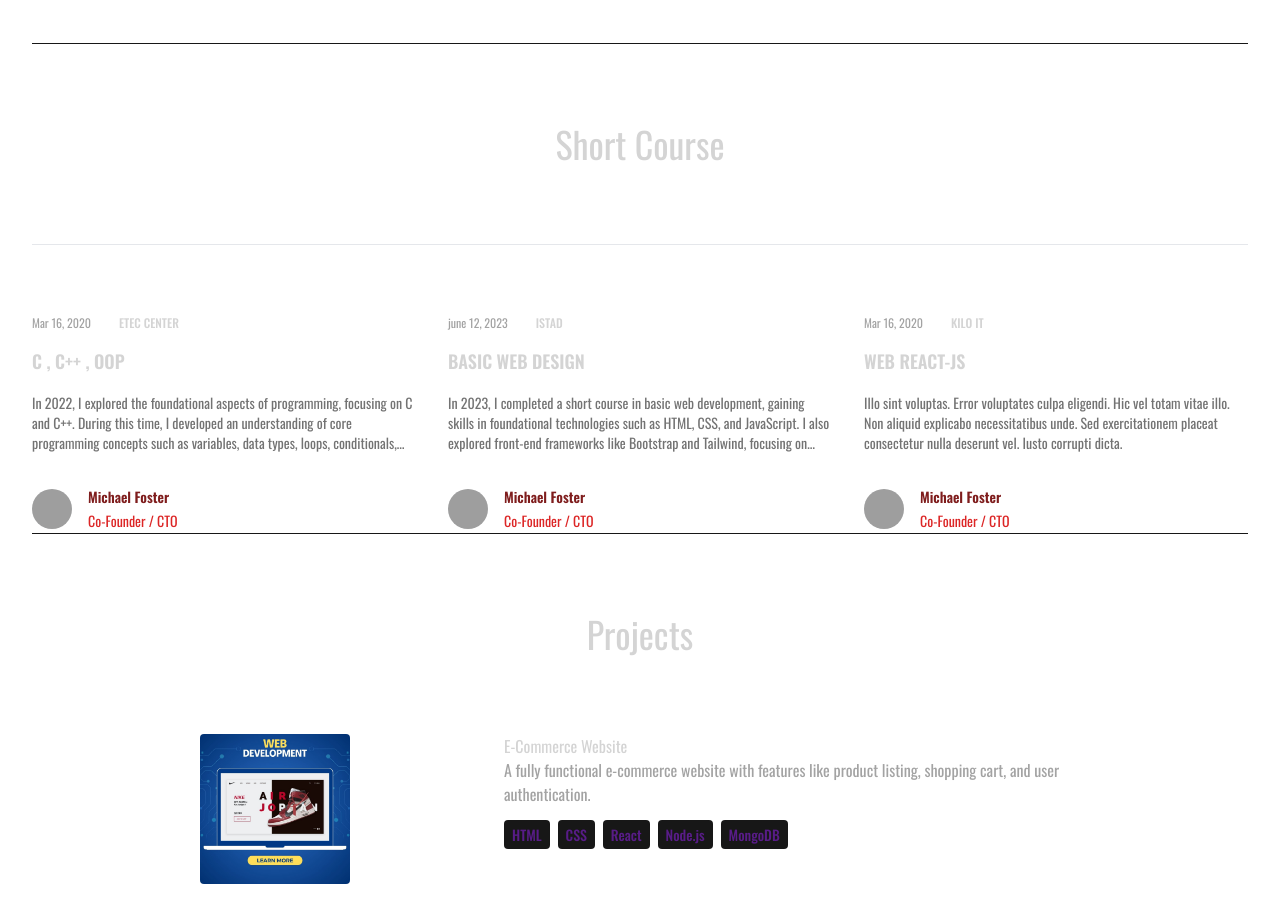
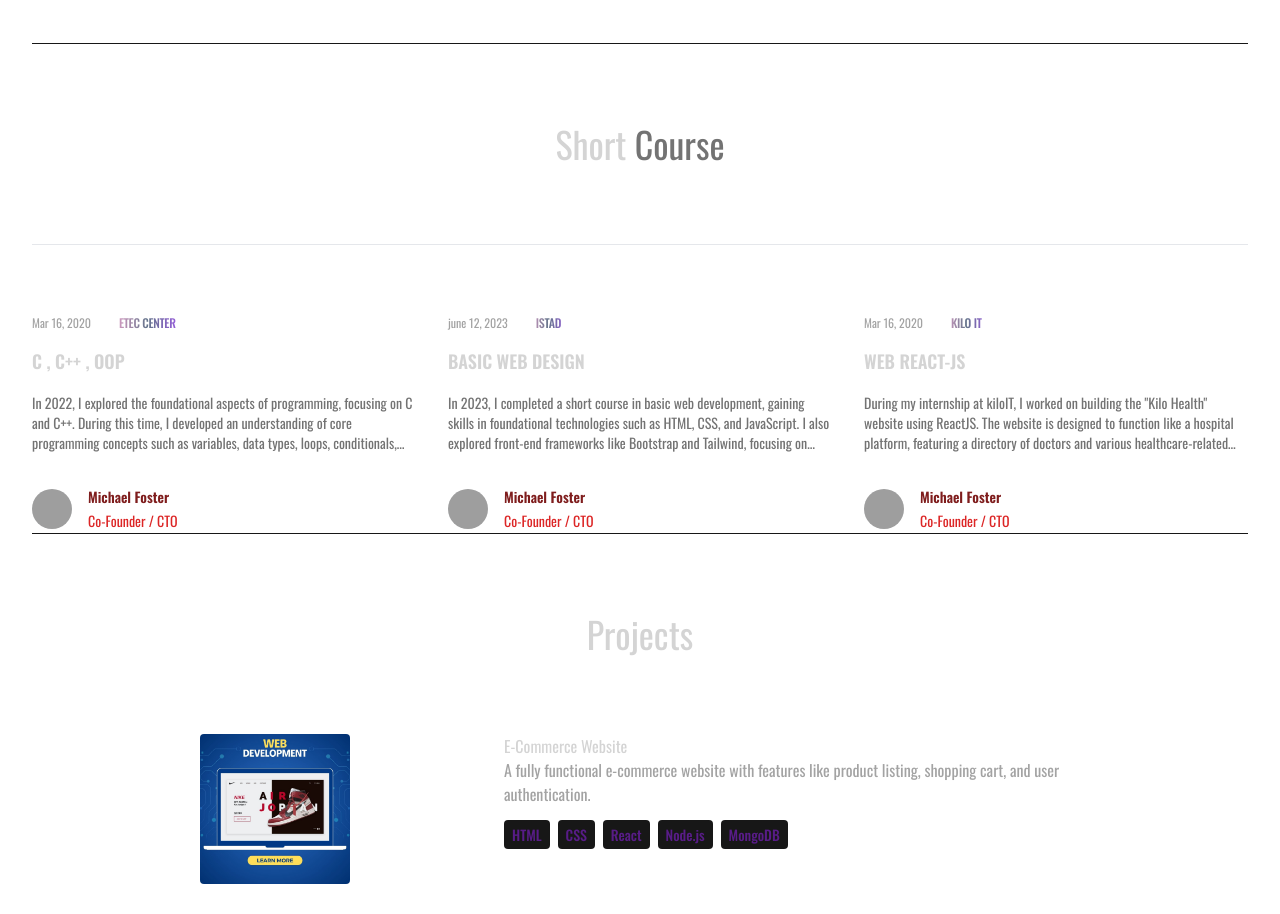
Before and after one commit to Polin-weblearning/My-Portfolio, a React (Vite) app: page / in a window 1280 px wide. Shown: the part 2273-3187 px from the top of the page. Built offline with nearby package versions, Linux system fonts and the light colour scheme; grey boxes are pictures that could not be loaded.

Commit message:
change color title category

```diff
--- a/src/components/Shortcourse.jsx
+++ b/src/components/Shortcourse.jsx
@@ -13,7 +13,7 @@ export default function Shortcourse() {
             transition={{ duration: 0.5 }}
             className="my-20 text-center text-4xl"
           >
-            Short Course
+            Short <span className="text-neutral-500"> Course</span>
           </motion.h1>
         </div>
         <div className="mx-auto mt-10 grid max-w-2xl grid-cols-1 gap-x-8 gap-y-16 border-t border-gray-200 pt-10 sm:mt-16 sm:pt-16 lg:mx-0 lg:max-w-none lg:grid-cols-3">
@@ -33,7 +33,7 @@ export default function Shortcourse() {
                 </time>
                 <a
                   href={post.category.href}
-                  className="relative z-10 rounded-full px-3 py-1.5 font-medium  hover:bg-gray-100"
+                  className="relative z-10 bg-gradient-to-r from-pink-300 via-slate-500 to-purple-500 bg-clip-text  tracking-tight text-transparent rounded-full px-3 py-1.5 font-medium  "
                 >
                   {post.category.title}
                 </a>
@@ -43,7 +43,7 @@ export default function Shortcourse() {
                   whileInView={{ opacity: 1, x: 0 }}
                   initial={{ opacity: 0, x: 100 }}
                   transition={{ duration: 1 }}
-                  className="mt-3 text-lg/6 font-semibold  group-hover:text-gray-600"
+                  className="mt-3 text-lg/6 font-semibold   group-hover:text-gray-600"
                 >
                   <a href={post.href}>
                     <span className="absolute inset-0" />
--- a/src/constants/index.js
+++ b/src/constants/index.js
@@ -79,7 +79,7 @@ export const POSTS = [
     title: 'WEB REACT-JS',
     href: '#',
     description:
-      'Illo sint voluptas. Error voluptates culpa eligendi. Hic vel totam vitae illo. Non aliquid explicabo necessitatibus unde. Sed exercitationem placeat consectetur nulla deserunt vel. Iusto corrupti dicta.',
+      'During my internship at kiloIT, I worked on building the "Kilo Health" website using ReactJS. The website is designed to function like a hospital platform, featuring a directory of doctors and various healthcare-related services. My responsibilities included developing dynamic, responsive components, integrating API data for doctor profiles and services, and ensuring smooth user navigation across the platform. I focused on creating an intuitive UI/UX that made it easy for users to find healthcare professionals and access services. This hands-on experience allowed me to apply my ReactJS knowledge while working in a real-world healthcare setting.',
     date: 'Mar 16, 2020',
     datetime: '2020-03-16',
     category: { title: 'KILO IT', href: '#' },
```
